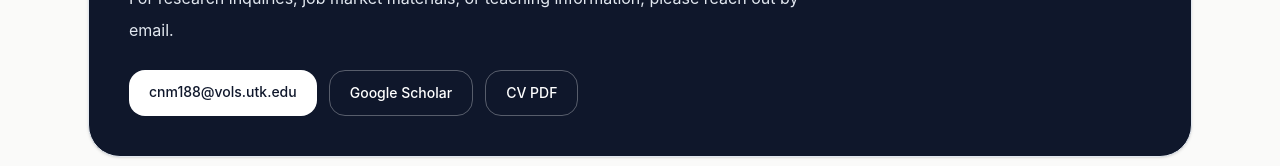
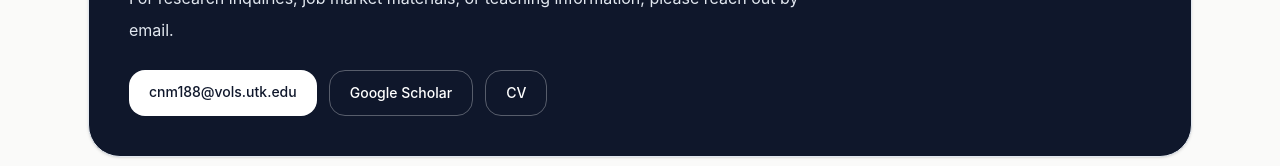
Before and after one commit to jlaws13/joshua_lawson, a React (Vite) app: page / in a window 1280 px wide. Shown: the part 4154-4320 px from the top of the page. Built offline with nearby package versions, Linux system fonts and the light colour scheme.

Commit message:
Use concise CV labels throughout

```diff
--- a/src/App.jsx
+++ b/src/App.jsx
@@ -410,7 +410,7 @@ export default function JoshuaLawsonWebsite() {
                 rel="noreferrer"
                 className="rounded-2xl border border-white/30 px-5 py-3 text-sm font-medium text-white transition hover:-translate-y-0.5"
               >
-                CV PDF
+                CV
               </a>
             </div>
           </div>
```
